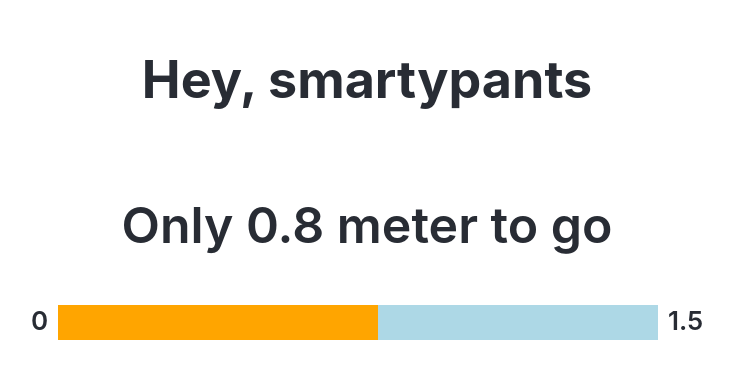
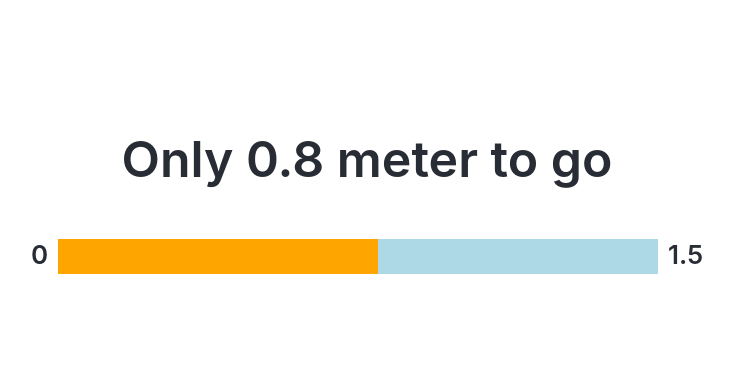
Before and after one commit to rachellebosman/stagePrototype, a React (Create React App) app: page / in a window 1280 px wide. Shown: the part 211-590 px from the top of the page, without its empty margins (273-1006 px from the left). Built offline with nearby package versions, Linux system fonts and the light colour scheme.

Commit message:
Revert "added: randomGreeting"
This reverts commit 6d1fa4fe95c35160ccf2108fe07278aa63e1a408.

```diff
--- a/src/App.js
+++ b/src/App.js
@@ -2,13 +2,11 @@ import './App.scss';
 import './styles/style.scss';
 import './DistancePage'
 import DistancePage from './DistancePage';
-import GreetingPage from  './GreetingPage'
 
 function App() {
   return (
     <div className="App">
       <header className="App-header">
-        <GreetingPage />
         <DistancePage />
       </header>
     </div>
--- a/src/GreetingPage.js
+++ /dev/null
@@ -1,21 +0,0 @@
-import React from 'react'
-
-function greetingPage() {
-
-    const greetings = [
-        "Hi, hardworker",
-        "Hello, beautiful",
-        "Hey, smartypants"
-    ]
-
-    const  randomGreeting = greetings[Math.floor(Math.random()*greetings.length)];
-    console.log(randomGreeting)
-
-    return (
-        <div>
-            <h1> {randomGreeting} </h1>
-        </div>
-    )
-}
-
-export default greetingPage
--- a/src/components/DistanceBar.js
+++ b/src/components/DistanceBar.js
@@ -1,4 +1,4 @@
-import React from 'react'
+import React, {useState, setState} from 'react'
 import '../styles/style.scss';
 //import *  as d3 from 'd3';
 
```
